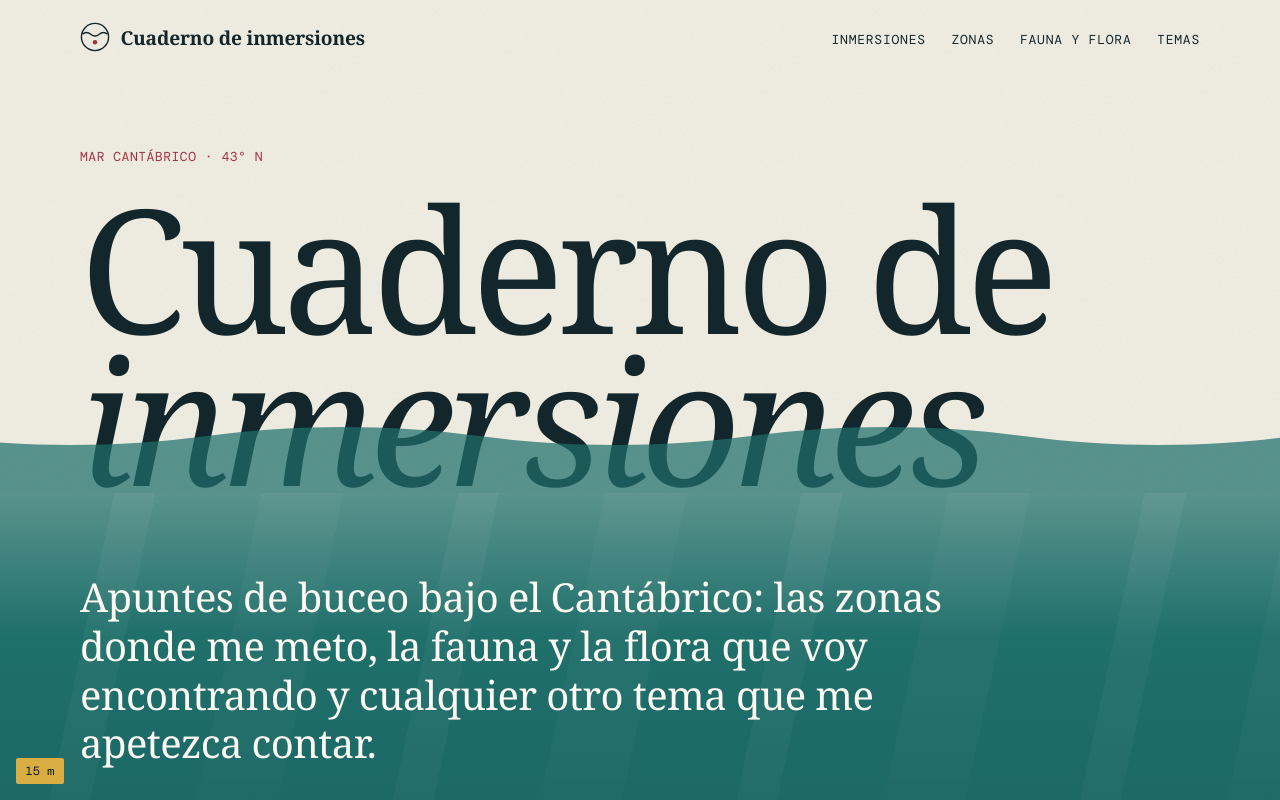
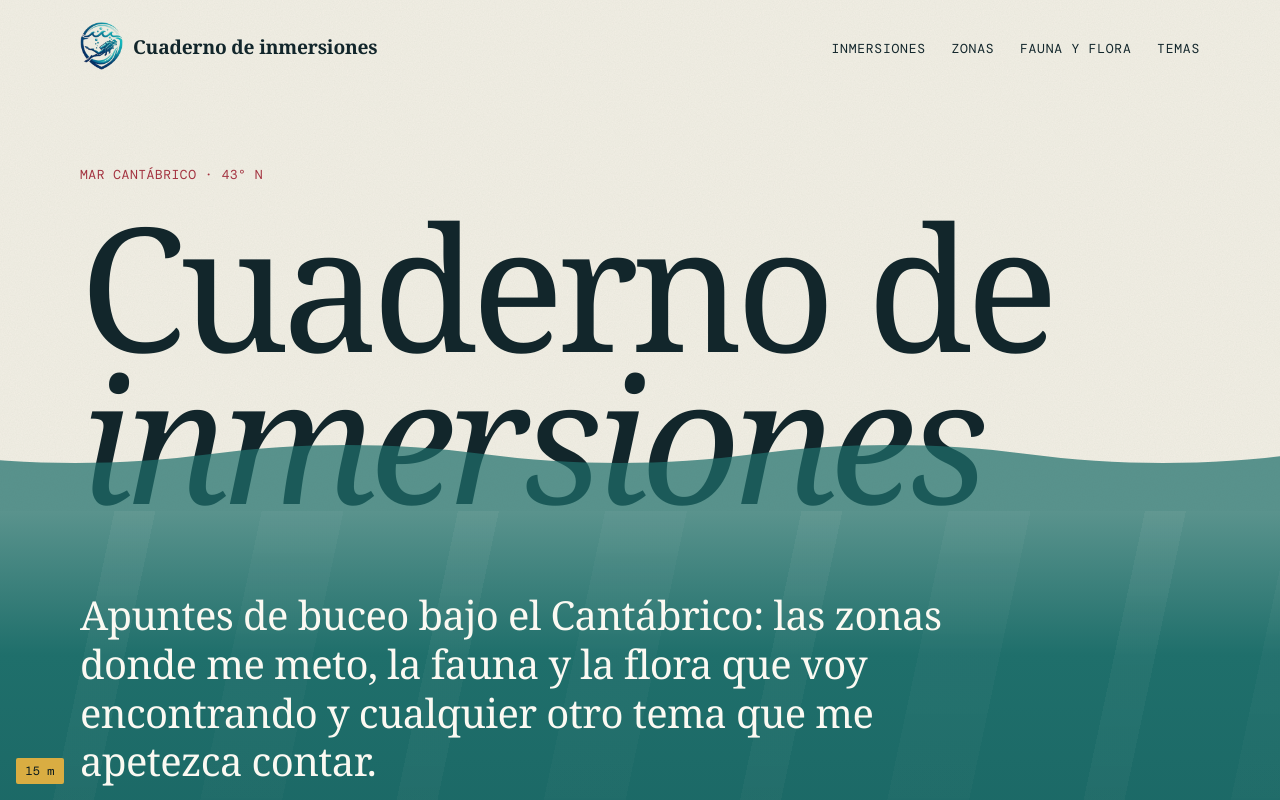
Before and after one commit to vthot4/cuaderno-de-Inmersiones, an Astro site: page / in a window 1280 px wide. Shown: the top 800 px of the page. Built offline with nearby package versions, Linux system fonts and the light colour scheme; Astro itself is replaced by a stand-in of ours.

Commit message:
feat: usar el logo del buzo en la cabecera y como favicon
- Emblema recortado del logo, con el fondo blanco convertido en transparencia.
- Favicon y apple-touch-icon en PNG; se elimina el favicon SVG provisional.

```diff
--- a/src/components/Cabecera.astro
+++ b/src/components/Cabecera.astro
@@ -1,4 +1,6 @@
 ---
+import { Image } from 'astro:assets';
+import logo from '../assets/logo.png';
 import { NAVEGACION, SITIO, ruta } from '../lib/sitio';
 
 const actual = Astro.url.pathname;
@@ -6,15 +8,7 @@ const actual = Astro.url.pathname;
 
 <header class="cabecera contenedor">
   <a class="marca" href={ruta('/')}>
-    <svg viewBox="0 0 32 32" width="30" height="30" aria-hidden="true">
-      <circle cx="16" cy="16" r="14.5" fill="none" stroke="currentColor" stroke-width="1.5"></circle>
-      <path
-        d="M2.5 13c3-2.5 6-2.5 9 0s6 2.5 9 0 6-2.5 9 0"
-        fill="none"
-        stroke="currentColor"
-        stroke-width="1.5"></path>
-      <circle class="buzo" cx="16" cy="21.5" r="2.4"></circle>
-    </svg>
+    <Image src={logo} alt="" width={84} loading="eager" decoding="sync" />
     {SITIO.titulo}
   </a>
   <nav aria-label="Secciones">
@@ -51,8 +45,9 @@ const actual = Astro.url.pathname;
     text-decoration: none;
   }
 
-  .buzo {
-    fill: var(--ocle);
+  .marca img {
+    width: auto;
+    height: 3rem;
   }
 
   ul {
--- a/src/layouts/Base.astro
+++ b/src/layouts/Base.astro
@@ -30,7 +30,8 @@ const canonica = new URL(Astro.url.pathname, Astro.site);
     <title>{tituloCompleto}</title>
     <meta name="description" content={descripcion} />
     <link rel="canonical" href={canonica} />
-    <link rel="icon" type="image/svg+xml" href={ruta('/favicon.svg')} />
+    <link rel="icon" type="image/png" href={ruta('/favicon.png')} />
+    <link rel="apple-touch-icon" href={ruta('/apple-touch-icon.png')} />
     <meta name="theme-color" content="#f3efe4" />
     <meta property="og:type" content="website" />
     <meta property="og:site_name" content={SITIO.titulo} />
```
Also changed, not shown: public/apple-touch-icon.png (added), public/favicon.png (added), public/favicon.svg (deleted), src/assets/logo.png (added).
